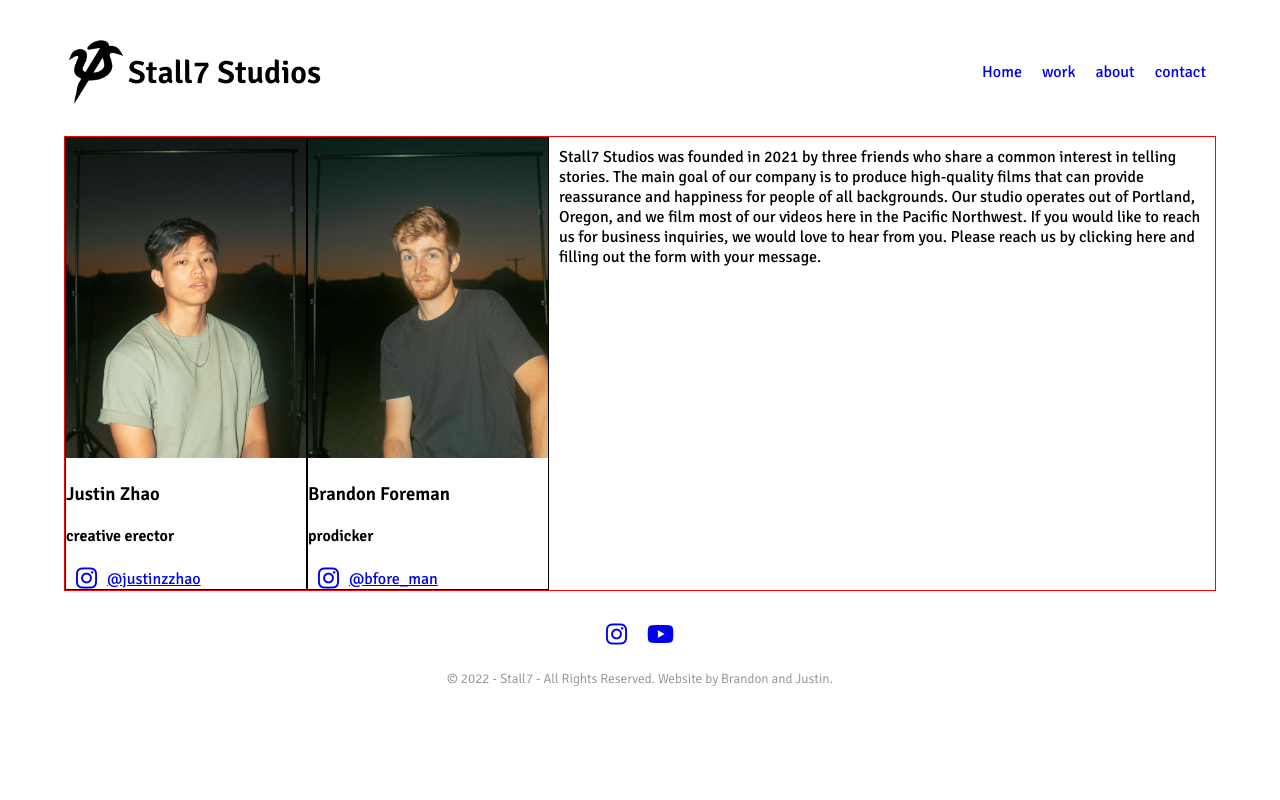
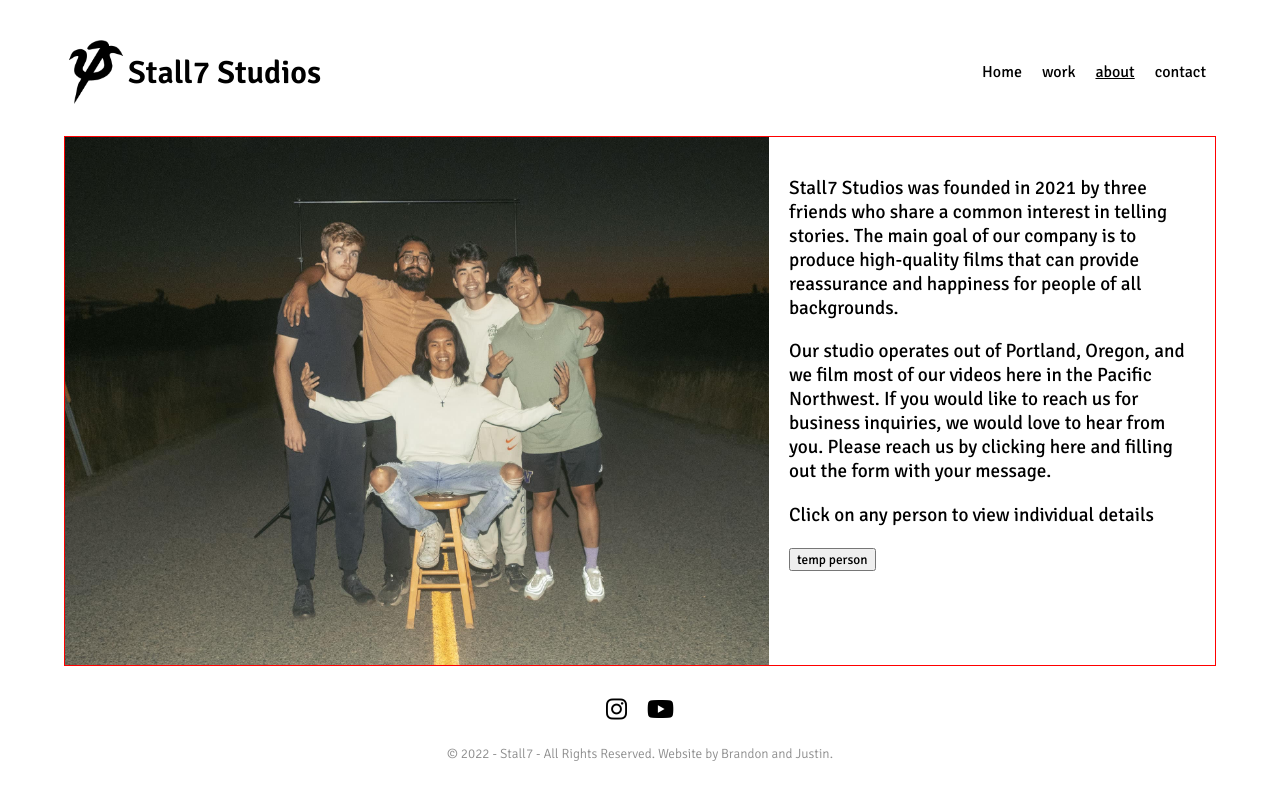
Before and after one commit to justinz99/stall7studios, a React (Create React App) app: page /about in a window 1280 px wide. Built offline with nearby package versions, Linux system fonts and the light colour scheme.

Commit message:
updated about + nav styling

```diff
--- a/src/App.css
+++ b/src/App.css
@@ -1,5 +1,21 @@
 * {
   font-family: 'Signika', sans-serif;
+}
+
+a {
+  color: black;
+}
+
+a:visited {
+  color: black;
+}
+
+a:hover {
+  color: #8f6894;
+}
+
+a:active {
+  box-shadow: rgba(100, 100, 111, 0.2) 0px 7px 29px 0px;
 }
 
 body {
@@ -89,14 +105,20 @@ body {
   border: 1px solid red;
 }
 
-.crew .description {
-  margin: 10px;
+.crew-pic {
+  max-width: 55vw;
+  height: fit-content;
 }
 
-.profile-container {
+.crew .description {
+  margin: 20px;
+  font-size: 1.2rem;
+}
+
+.profile-card {
   border: 1px solid black;
 }
 
-.profile-container img {
+.profile-card img {
   width: 15rem;
 }
--- a/src/components/Header.js
+++ b/src/components/Header.js
@@ -2,16 +2,20 @@ import logo from '../images/logo192.png'
 import { NavLink } from 'react-router-dom'
 
 export default function Header() {
+    const activeStyle = ({isActive}) => {
+        return isActive ? {textDecoration: 'underline'} : undefined
+    }
+
     return (
         <div className='header'>
             <img src={logo} className='logo' alt='header logo' />
             <h1>Stall7 Studios</h1>
 
             <div className='nav'>
-                <NavLink to='/'>Home</NavLink>
-                <NavLink to='/work'>work</NavLink>
-                <NavLink to='/about'>about</NavLink>
-                <NavLink to='/contact'>contact</NavLink>
+                <NavLink to='/' end style={activeStyle}>Home</NavLink>
+                <NavLink to='/work' style={activeStyle}>work</NavLink>
+                <NavLink to='/about' style={activeStyle}>about</NavLink>
+                <NavLink to='/contact' style={activeStyle}>contact</NavLink>
             </div>
         </div>
     )
--- a/src/pages/About.js
+++ b/src/pages/About.js
@@ -1,26 +1,38 @@
-import {jzInfo, bfInfo, studioDescription} from '../texts'
+import { useState } from 'react';
+import {jzInfo, bfInfo, studioBio} from '../texts'
+import crew from '../images/crew.jpg'
 
 export default function About() {
+  const [profileOpen, toggleProfileOpen] = useState(false)
 
   return (
     <div className='crew'>
-      <ProfileCard person={jzInfo} />
-      <ProfileCard person={bfInfo} />
+      <img src={crew} className='crew-pic' alt='everybody' />
+
+      {profileOpen && <ProfileCard person={jzInfo}/>}
+
       <div className='description'>
-        {studioDescription}
+        <p>{studioBio.intro}</p>
+
+        <p>{studioBio.mission}</p>
+
+        <p>Click on any person to view individual details</p>
+        <button onClick={() => toggleProfileOpen((prevState) => (!prevState))}>temp person</button>
       </div>
     </div>
   );
 }
 
 const ProfileCard = (props) => {
-  const {name, pic, title, insta} = props.person
+  const {name, pic, title, insta, bio} = props.person
 
   return (
-    <div className='profile-container'>
-      <img src={pic}  alt='Justin Zhao headshot' />
+    <div className='profile-card'>
+      <img src={pic}  alt='headshot' />
       <h3>{name}</h3>
       <h4>{title}</h4>
+      <br />
+      <p>{bio}</p>
       <a href={'https://instagram.com/' + insta}><i className="fa-brands fa-instagram fa-xl social" />@{insta}</a>
     </div>
   )
--- a/src/texts.js
+++ b/src/texts.js
@@ -6,14 +6,19 @@ export const jzInfo = {
     name: 'Justin Zhao',
     pic: jzImg,
     title: 'creative erector',
-    insta: 'justinzzhao'
+    insta: 'justinzzhao',
+    bio: 'likes to vibe to Kendrick while driving on the highway.'
 }
 
 export const bfInfo = {
     name: 'Brandon Foreman',
     pic: bfImg,
     title: 'prodicker',
-    insta: 'bfore_man'
+    insta: 'bfore_man',
+    bio: 'he\'s our drone guy, and he cannot wait to finish his degree at OSU.'
 }
 
-export const studioDescription = 'Stall7 Studios was founded in 2021 by three friends who share a common interest in telling stories. The main goal of our company is to produce high-quality films that can provide reassurance and happiness for people of all backgrounds.\nOur studio operates out of Portland, Oregon, and we film most of our videos here in the Pacific Northwest. If you would like to reach us for business inquiries, we would love to hear from you. Please reach us by clicking here and filling out the form with your message.'
+export const studioBio = {
+    intro: 'Stall7 Studios was founded in 2021 by three friends who share a common interest in telling stories. The main goal of our company is to produce high-quality films that can provide reassurance and happiness for people of all backgrounds.',
+    mission: 'Our studio operates out of Portland, Oregon, and we film most of our videos here in the Pacific Northwest. If you would like to reach us for business inquiries, we would love to hear from you. Please reach us by clicking here and filling out the form with your message.'
+}
```
Also changed, not shown: src/images/crew.jpg (added).
